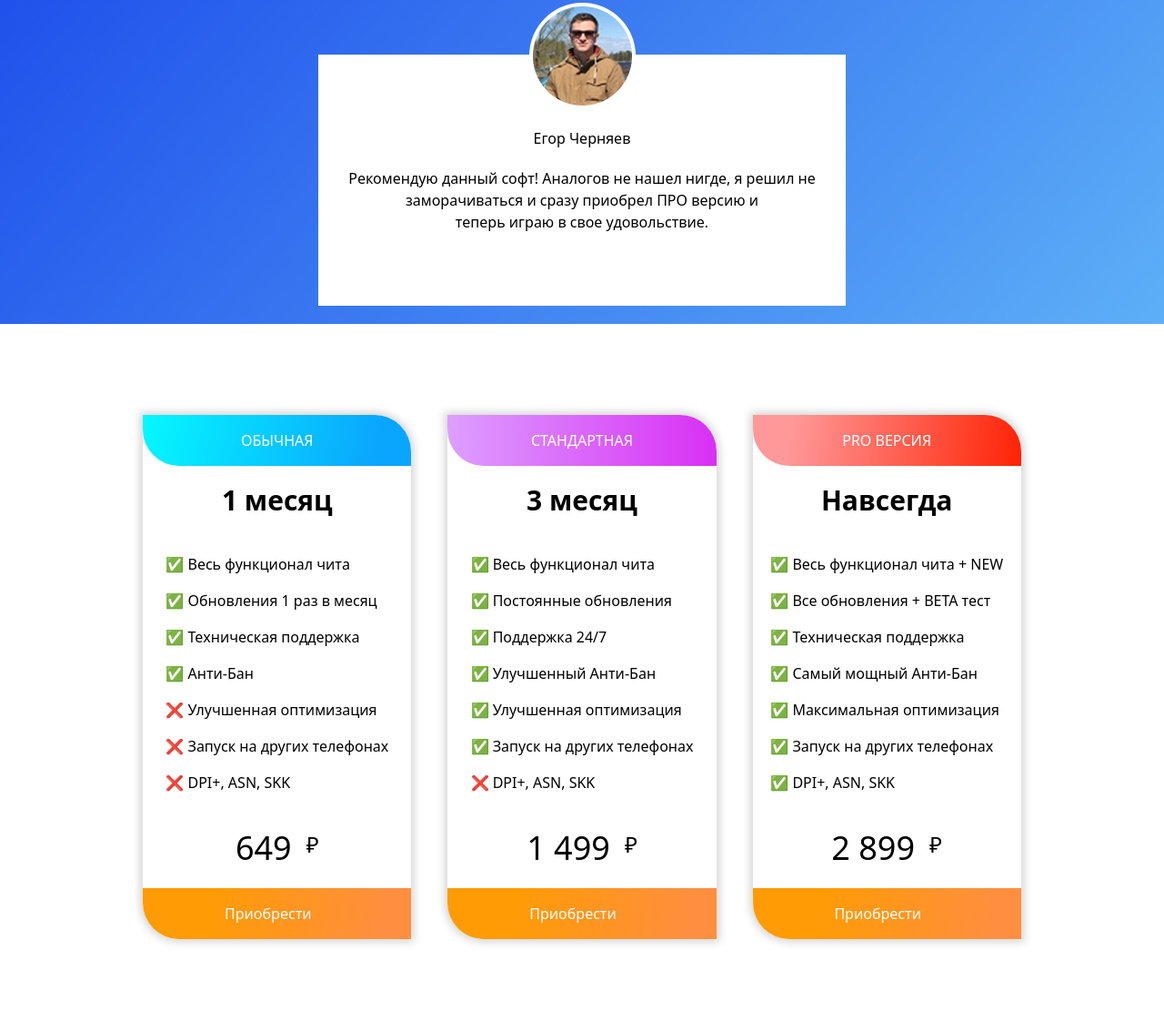
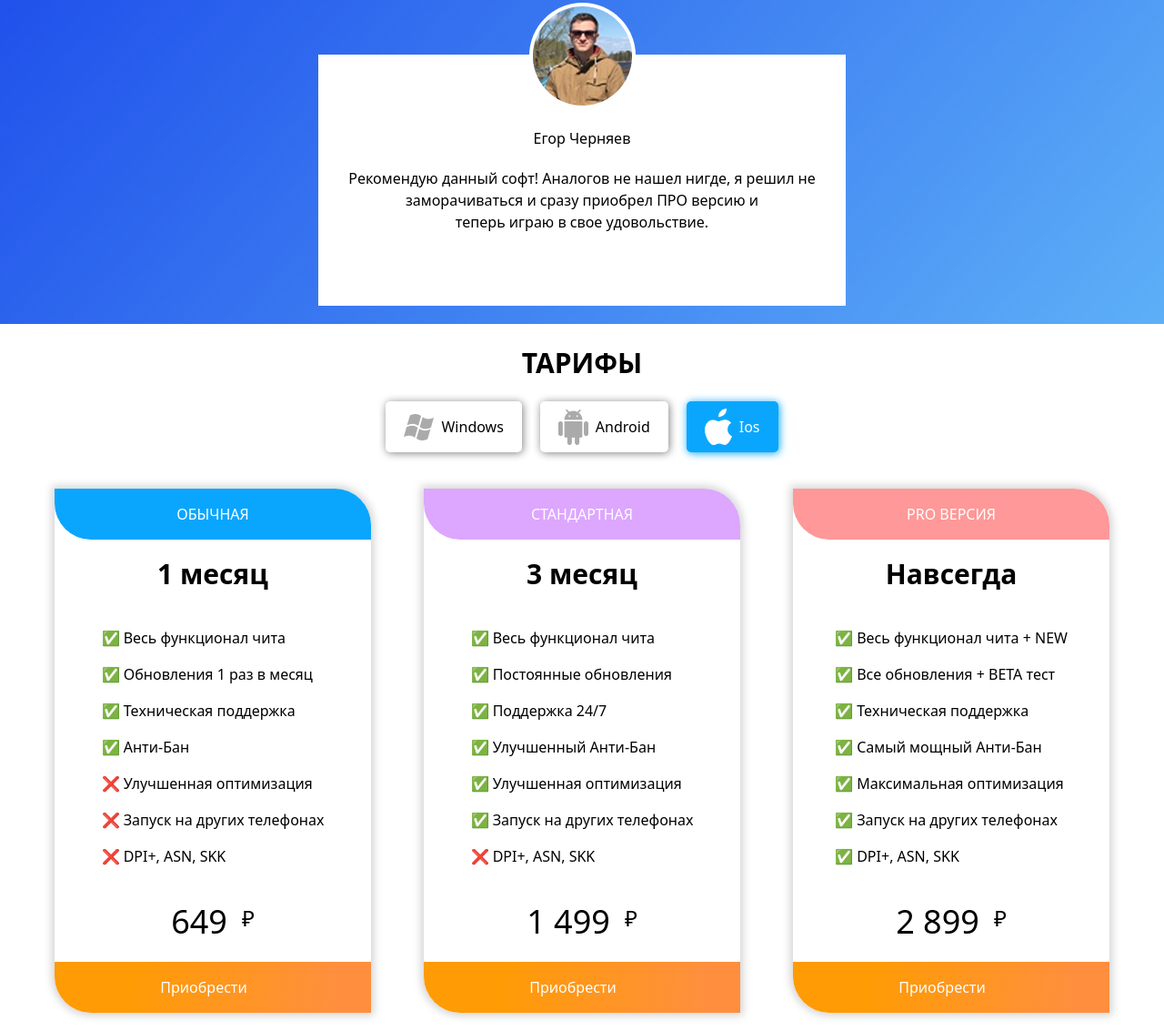
Before and after one commit to magal0/Homework-1, a website: page src/index.html in a window 1280 px wide. Shown: the part 1623-2756 px from the top of the page at 91% size. Drawn offline with Linux system fonts and the light colour scheme.

Commit message:
first commit

```diff
--- a/src/index.html
+++ b/src/index.html
@@ -99,11 +99,20 @@
         </div>
         </div>
     </div>
-<div class=" max-w-300 p-5 m-auto flex flex-col lg:flex-row lg:justify-center gap-10 lg:w-[80%] my-20">
+<div class=" max-w-300 p-5 m-auto flex flex-col gap-10">
+    <div class=" flex flex-col items-center gap-5 text-center">
+        <h1 class="text-[30px] font-bold">ТАРИФЫ</h1>
+        <div class="hidden lg:flex gap-5 ">
+                <div class="flex gap-2 items-center px-5 py-2  rounded-[5px]" style="box-shadow: 1px 1px 10px gray;"><img src="./image 313 (Traced).png" alt=""> Windows</div>
+                <div class="px-5 flex gap-2 items-center py-2 rounded-[5px]" style="box-shadow: 1px 1px 10px gray;"><img src="./image 311 (Traced).png" alt=""> Android</div>
+                <div class="px-5 flex items-center gap-2 py-2 rounded-[5px] bg-[#0AA6FE] text-[white]" style="box-shadow: 1px 1px 10px #0AA6FE;"><img src="./image 312 (Traced).png" alt=""> Ios</div>
+            </div>
+    </div>
+    <div class="flex justify-between flex-col gap-5 lg:flex-row ">
                 <div class="lg:w-[30%] flex flex-col items-center text-center"
                     style="box-shadow: 0px 0px 10px 3px lightgray; border-top-right-radius: 40px; border-bottom-left-radius: 40px;">
-                    <button class="w-full p-4 flex items-center justify-center text-white"
-                        style="background: linear-gradient(103.24deg, #05FFFF -7.39%, #0AA6FE 85.9%); border-top-right-radius: 40px; border-bottom-left-radius: 40px;">ОБЫЧНАЯ</button>
+                    <button class="w-full p-4 flex items-center justify-center text-white bg-[#0AA6FE]"
+                        style=" border-top-right-radius: 40px; border-bottom-left-radius: 40px;">ОБЫЧНАЯ</button>
                     <h2 class="text-3xl font-bold mt-5">1 месяц</h2>
                     <div class="text-start flex flex-col gap-4 my-10">
                         <p>✅ Весь функционал чита</p>
@@ -122,10 +131,8 @@
                         style="background: linear-gradient(98.89deg, #FF9B05 25.06%, #FF8F3F 88.94%); border-bottom-left-radius: 40px; ">Приобрести
                         <img src="./image copy 5.png" alt=""></button>
                 </div>
-                <div class="lg:w-[30%] flex flex-col items-center text-center"
-                    style="box-shadow: 0px 0px 10px 3px lightgray; border-top-right-radius: 40px; border-bottom-left-radius: 40px;">
-                    <button class="w-full p-4 flex items-center justify-center text-white" style="background: linear-gradient(89.46deg, #DDA6FF -5.85%, #D828F4 106.28%);
- border-top-right-radius: 40px; border-bottom-left-radius: 40px;">СТАНДАРТНАЯ</button>
+                <div class="lg:w-[30%] flex flex-col items-center text-center" style="box-shadow: 0px 0px 10px 3px lightgray; border-top-right-radius: 40px; border-bottom-left-radius: 40px;">
+                    <button class="w-full p-4 flex items-center justify-center text-white bg-[#DDA6FF]" style=" border-top-right-radius: 40px; border-bottom-left-radius: 40px;">СТАНДАРТНАЯ</button>
                     <h2 class="text-3xl font-bold mt-5">3 месяц</h2>
                     <div class="text-start flex flex-col gap-4 my-10">
                         <p>✅ Весь функционал чита</p>
@@ -146,8 +153,7 @@
                 </div>
                 <div class="lg:w-[30%] flex flex-col items-center text-center"
                     style="box-shadow: 0px 0px 10px 3px lightgray; border-top-right-radius: 40px; border-bottom-left-radius: 40px;">
-                    <button class="w-full p-4 flex items-center justify-center text-white" style="background: linear-gradient(98.51deg, #FF9898 14.64%, #FF1F00 102.27%);
- border-top-right-radius: 40px; border-bottom-left-radius: 40px;">PRO ВЕРСИЯ</button>
+                    <button class="w-full p-4 flex items-center justify-center text-white bg-[#FF9898]"  style=" border-top-right-radius: 40px; border-bottom-left-radius: 40px;">PRO ВЕРСИЯ</button>
                     <h2 class="text-3xl font-bold mt-5">Навсегда</h2>
                     <div class="text-start flex flex-col gap-4 my-10">
                         <p>✅ Весь функционал чита + NEW</p>
@@ -166,5 +172,6 @@
                         style="background: linear-gradient(98.89deg, #FF9B05 25.06%, #FF8F3F 88.94%); border-bottom-left-radius: 40px; ">Приобрести
                         <img src="./image copy 5.png" alt=""></button>
                 </div>
+                </div>
 </body>
 </html>
```
Also changed, not shown: src/output.css.
